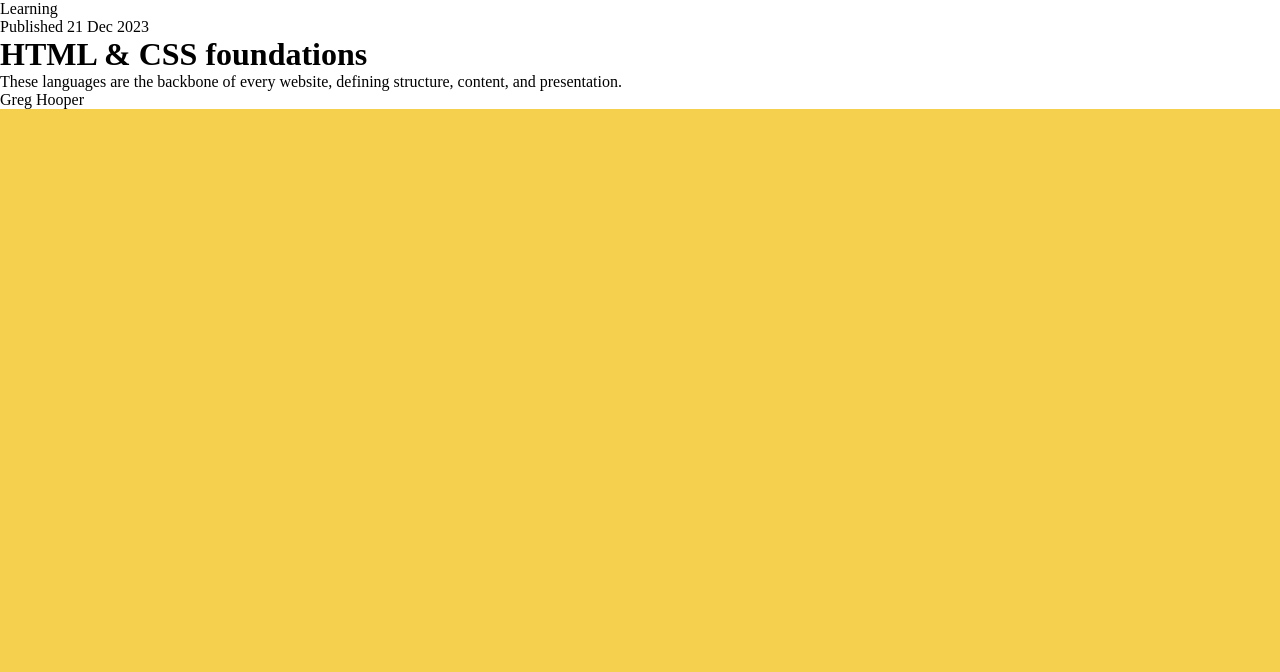
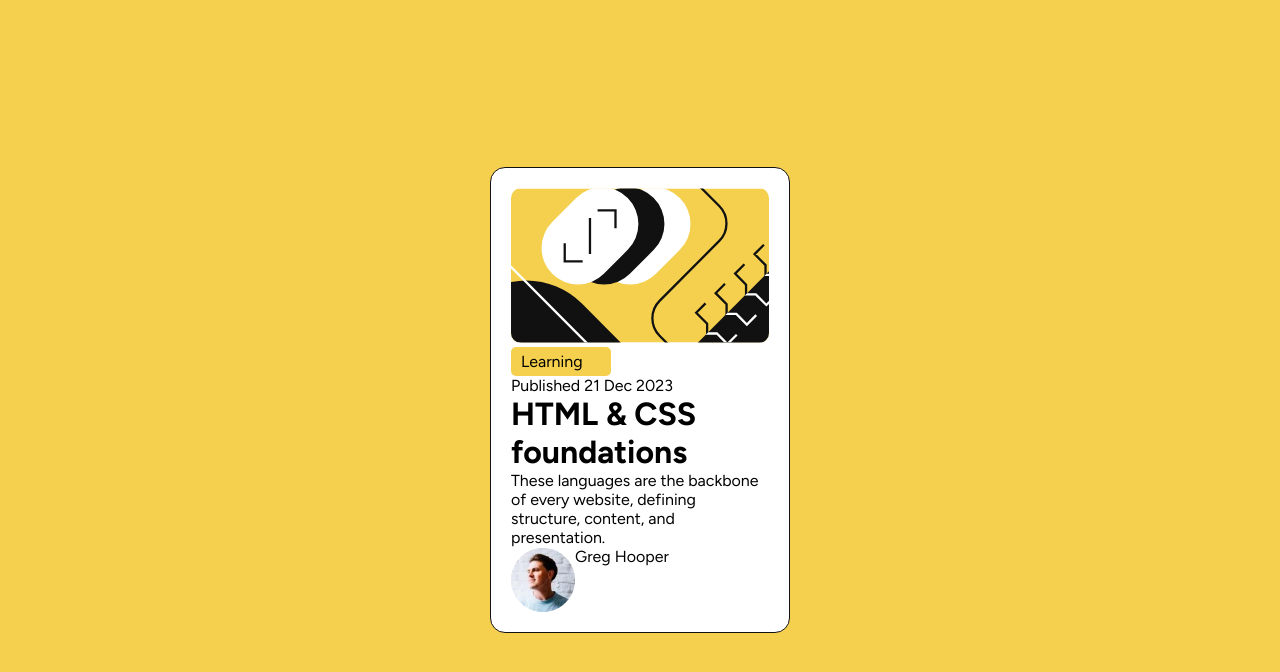
Before and after one commit to vladan-masic/001-html-css-exercises, a plain HTML site: page 011-blog-preview-card-main/index.html in a window 1280 px wide. Drawn offline with Linux system fonts and the light colour scheme.

Commit message:
011 - Add images

```diff
--- a/011-blog-preview-card-main/assets/css/styles.css
+++ b/011-blog-preview-card-main/assets/css/styles.css
@@ -13,8 +13,33 @@
 
 body {
   background-color: var(--yellow);
+  font-family: "Figtree", sans-serif;
+  height: 100vh;
+  display: flex;
+  justify-content: center;
+  align-items: center;
 }
 
 .card {
   background-color: var(--white);
+  max-width: 300px;
+  padding: 20px;
+  border: 1px solid var(--gray-950);
+  border-radius: 15px;
 }
+
+.ilustration {
+  width: 100%;
+  border-radius: 10px;
+}
+
+.learning {
+  padding: 5px 10px;
+  width: 100px;
+  background-color: var(--yellow);
+  border-radius: 5px;
+}
+
+.author {
+  display: flex;
+}
--- a/011-blog-preview-card-main/index.html
+++ b/011-blog-preview-card-main/index.html
@@ -8,30 +8,27 @@
 
   <link rel="icon" type="image/png" sizes="32x32" href="./assets/images/favicon-32x32.png">
   <link rel="stylesheet" href="assets/css/styles.css">
+  <link rel="preconnect" href="https://fonts.googleapis.com">
+  <link rel="preconnect" href="https://fonts.gstatic.com" crossorigin>
+  <link href="https://fonts.googleapis.com/css2?family=Figtree:ital,wght@0,300..900;1,300..900&display=swap"
+    rel="stylesheet">
 
   <title>Frontend Mentor | Blog preview card</title>
-
-  <!-- Feel free to remove these styles or customise in your own stylesheet 👍 -->
-  <style>
-    .attribution {
-      font-size: 0.6875rem;
-      text-align: center;
-    }
-
-    .attribution a {
-      color: hsl(228, 45%, 44%);
-    }
-  </style>
 </head>
 
 <body>
 
   <div class="card">
-    <p>Learning</p>
+    <img src="assets/images/illustration-article.svg" alt="Coding ilustration" class="ilustration">
+    <p class="learning">Learning</p>
     <p>Published 21 Dec 2023</p>
     <h1>HTML & CSS foundations</h1>
     <p>These languages are the backbone of every website, defining structure, content, and presentation.</p>
-    <p>Greg Hooper</p>
+
+    <div class="author">
+      <img src="assets/images/image-avatar.webp" alt="Author pic">
+      <p>Greg Hooper</p>
+    </div>
   </div>
 
 </body>
```
